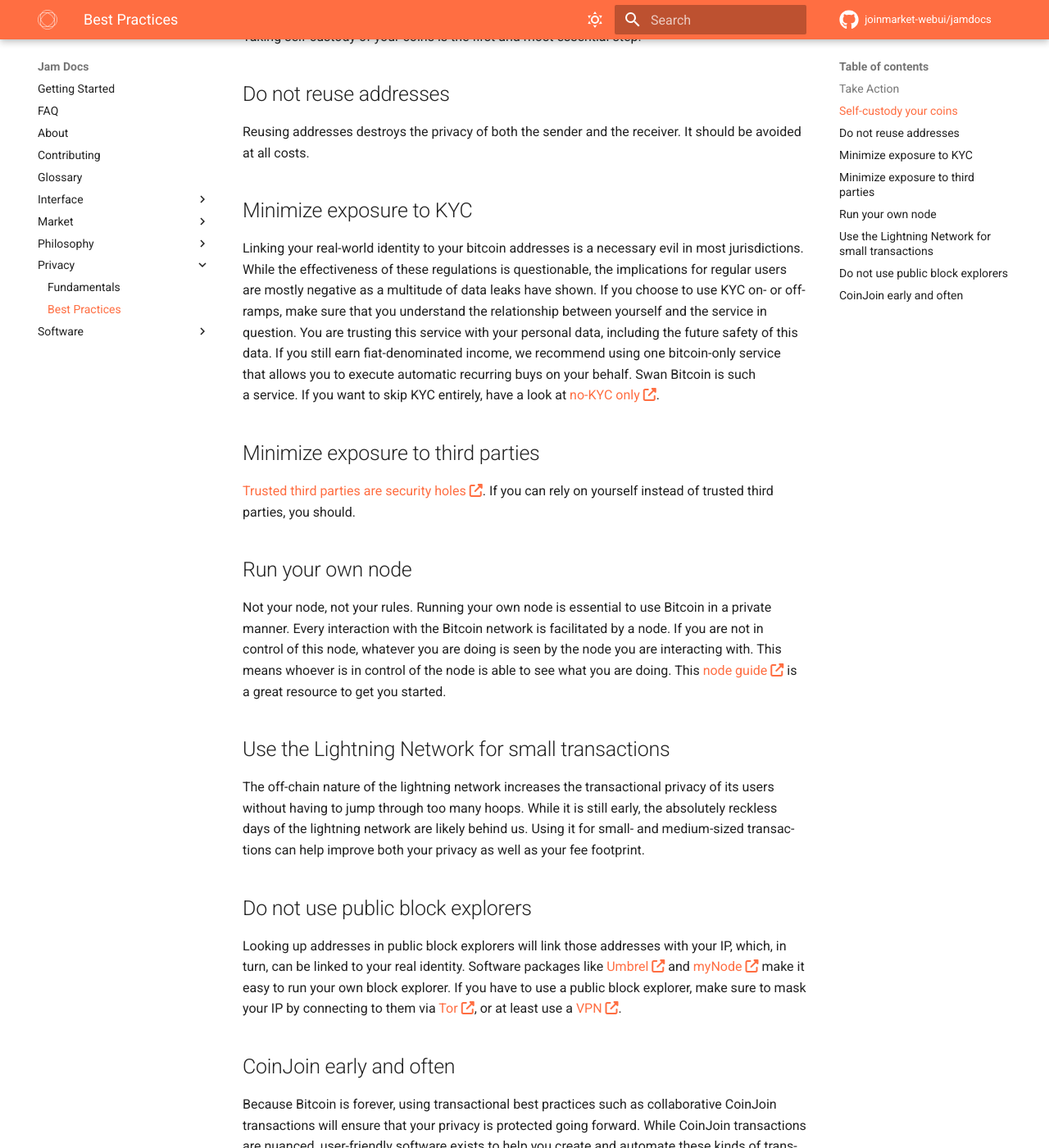
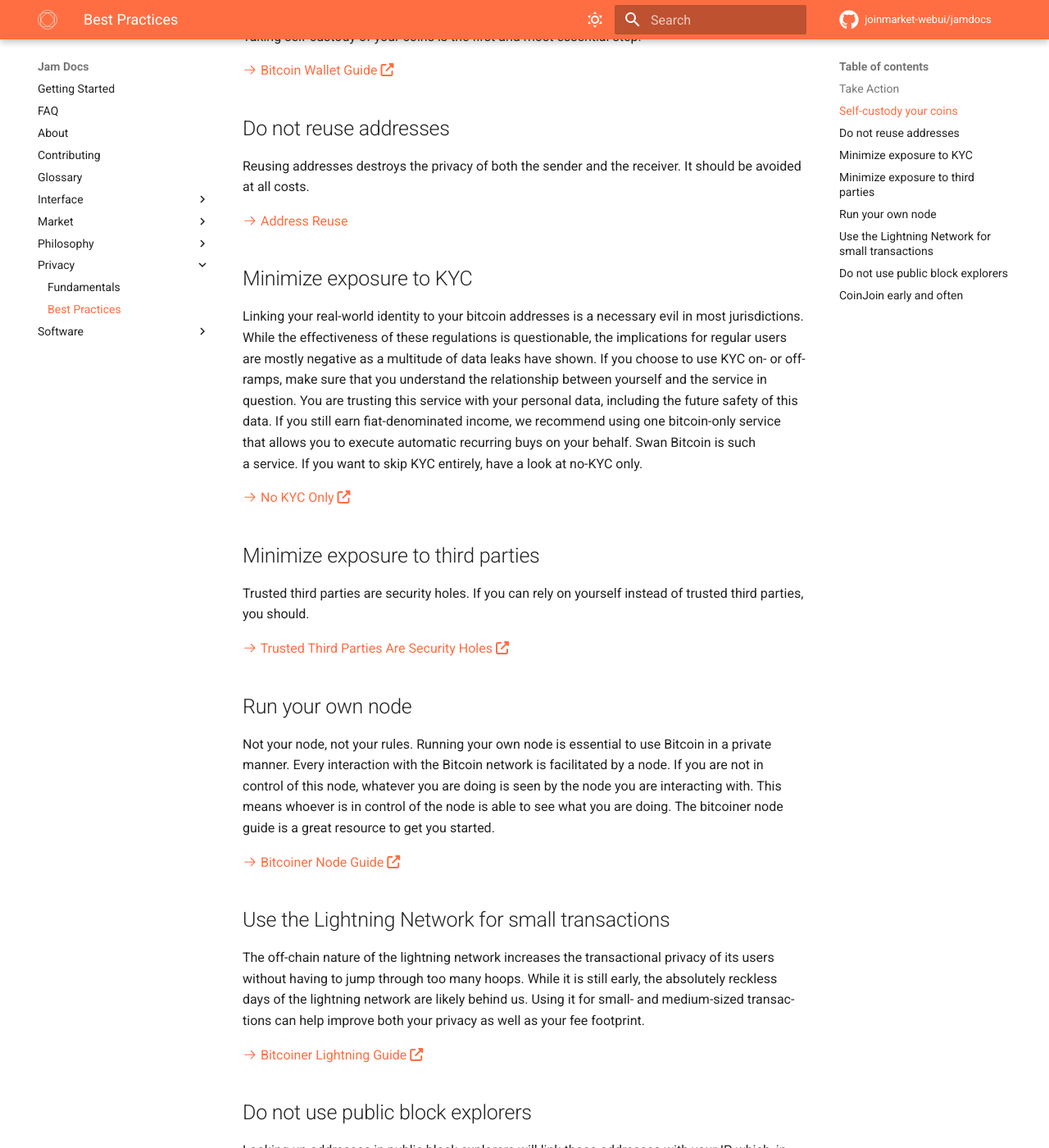
Before and after one commit to joinmarket-webui/jamdocs, an MkDocs documentation site: the page built from docs/privacy/02-best-practices.md, in a window 1280 px wide and 1400 px high, scrolled down 786 px. Shown: the whole window at 82% size. Built offline with MkDocs 1.6.1 and Material for MkDocs 9.7.7, drawn with Linux system fonts in a browser that asks for light colours; nearby versions of some CDN libraries; comment, search, counter and statistics services are not loaded; some of the changed text lies outside the part shown.

Commit message:
docs(privacy): add links to best practices

```diff
--- a/docs/privacy/02-best-practices.md
+++ b/docs/privacy/02-best-practices.md
@@ -11,14 +11,14 @@
 The following are action­able steps you can take to increase
 your privacy:
 
--   Self-custody your coins
--   Do not reuse addresses
--   Minimize exposure to KYC (Know Your Customer)
--   Minimize exposure to third parties
--   Run your own node
--   Use the Light­ning Network for small transactions
--   Do not use public block explorers
--   CoinJoin early and often
+-   [Self-custody your coins](#self-custody-your-coins)
+-   [Do not reuse addresses](#do-not-reuse-addresses)
+-   [Minimize exposure to KYC](#minimize-exposure-to-kyc) (Know Your Customer)
+-   [Minimize exposure to third parties](#minimize-exposure-to-third-parties)
+-   [Run your own node](#run-your-own-node)
+-   [Use the Light­ning Network for small transactions](#use-the-lightning-network-for-small-transactions)
+-   [Do not use public block explorers](#do-not-use-public-block-explorers)
+-   [CoinJoin early and often](#coinjoin-early-and-often)
 
 ## Self-custody your coins
 
@@ -28,10 +28,18 @@
 trans­ac­tions, etc. Taking self-custody of your coins is the first and
 most essen­tial step.
 
+[:octicons-arrow-right-24: Bitcoin Wallet Guide][wallets]
+
+[wallets]: https://bitcoiner.guide/wallet/
+
 ## Do not reuse addresses
 
 Reusing addresses destroys the privacy of
 both the sender and the receiver. It should be avoided at all costs.
+
+[:octicons-arrow-right-24: Address Reuse][reuse]
+
+[reuse]: /glossary/#address-reuse
 
 ## Minimize exposure to KYC
 
@@ -46,24 +54,33 @@
 fiat-denom­i­nated income, we recom­mend using one bitcoin-only service
 that allows you to execute automatic recur­ring buys on your behalf.
 Swan Bitcoin is such a service. If you want to skip KYC entirely, have
-a look at [no-KYC only](https://nokyconly.com).
+a look at no-KYC only.
+
+[:octicons-arrow-right-24: No KYC Only][nokyc]
+
+[nokyc]: https://bitcoiner.guide/nokyconly/
 
 ## Minimize exposure to third parties
 
-[Trusted third parties are security
-holes](https://nakamotoinstitute.org/trusted-third-parties/). If you can rely on
-yourself instead of trusted third parties, you should.
+Trusted third parties are security holes. If you can rely on yourself instead of
+trusted third parties, you should.
+
+[:octicons-arrow-right-24: Trusted Third Parties Are Security Holes][ttp]
+
+[ttp]: https://nakamotoinstitute.org/trusted-third-parties/
 
 ## Run your own node
 
-Not your node, not your rules. Running your own
-node is essen­tial to use Bitcoin in a private manner. Every
-inter­ac­tion with the Bitcoin network is facil­i­tated by a node. If
-you are not in control of this node, whatever you are doing is seen by
-the node you are inter­acting with. This means whoever is in control of
-the node is able to see what you are doing. This [node
-guide](https://bitcoiner.guide/node/) is a great resource to get
-you started.
+Not your node, not your rules. Running your own node is essen­tial to use
+Bitcoin in a private manner. Every inter­ac­tion with the Bitcoin network is
+facil­i­tated by a node. If you are not in control of this node, whatever you
+are doing is seen by the node you are inter­acting with. This means whoever is
+in control of the node is able to see what you are doing. The bitcoiner node
+guide is a great resource to get you started.
+
+[:octicons-arrow-right-24: Bitcoiner Node Guide][node-guide]
+
+[node-guide]: https://bitcoiner.guide/node/
 
 ## Use the Light­ning Network for small trans­ac­tions
 
@@ -73,16 +90,22 @@
 behind us. Using it for small- and medium-sized trans­ac­tions can help improve
 both your privacy as well as your fee footprint.
 
+[:octicons-arrow-right-24: Bitcoiner Lightning Guide][ln-guide]
+
+[ln-guide]: https://bitcoiner.guide/lightning/
+
 ## Do not use public block explorers
 
-Looking up addresses in public
-block explorers will link those addresses with your IP, which, in turn,
-can be linked to your real identity. Software packages like
-[Umbrel](https://getumbrel.com/) and [myNode](https://mynodebtc.com/)
-make it easy to run your own block explorer. If you have to use a public
-block explorer, make sure to mask your IP by connecting to them via
-[Tor](https://www.torproject.org/download/), or at least use
-a [VPN](https://mullvad.net/).
+Looking up addresses in public block explorers will link those addresses with
+your IP, which, in turn, can be linked to your real identity. Software packages
+like Umbrel, Citadel, RaspiBlitz, and BTCPay Server make it easy to run your own
+block explorer. If you have to use a public block explorer, make sure to mask
+your IP by connecting to them via [Tor](https://www.torproject.org/download/),
+or at least use a VPN.
+
+[:octicons-arrow-right-24: Mempool Instances][mempool]
+
+[mempool]: /market/mempool/#mempool-instances
 
 ## CoinJoin early and often
 
@@ -90,19 +113,25 @@
 collab­o­ra­tive CoinJoin trans­ac­tions will ensure that your privacy is
 protected going forward. While CoinJoin trans­ac­tions are nuanced,
 user-friendly software exists to help you create and automate these kinds of
-trans­ac­tions. Samourai's [Whirlpool](https://samouraiwallet.com/whirlpool) is
-a good  solution for Android users, for example. There is also JoinMarket,
-which, thanks to projects like [JoininBox](https://github.com/openoms/joininbox)
-and [Jam](/), can be set up quite easily on your own node.
+trans­ac­tions. Samourai's Whirlpool is a good  solution for Android users, for
+example. There is also JoinMarket, which, thanks to projects like
+[JoininBox](https://github.com/openoms/joininbox) and [Jam](/), can be set up
+quite easily on your own node.
 
+[:octicons-arrow-right-24: Getting Started with Jam][getting-started]
+
+[:octicons-arrow-right-24: Installation][installation]
+
+[getting-started]: /
+[installation]: /software/installation/
 
 
 ---
 
 <small>
-The above is a slightly modified version of
-[Bitcoin Privacy: Best Practices"](https://dergigi.com/privacy) by Gigi,
-released under a [CC BY-SA 4.0 license][ccbysa].
+The above is a slightly modified version of [Bitcoin Privacy: Best
+Practices"](https://dergigi.com/privacy) by Gigi, released originally under a
+[CC BY-SA 4.0 license][ccbysa] and modified for Jam by the author.
 
 [ccbysa]: https://creativecommons.org/licenses/by-sa/4.0/
 </small>
```
